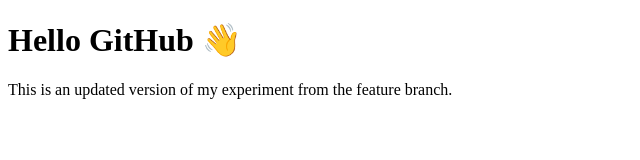
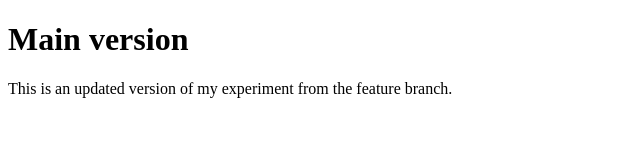
Before and after one commit to ridhii31/Experiment-1, a plain HTML site: page index.html in a window 1280 px wide. Shown: the whole page, without its empty margins (0-640 px from the left). Drawn offline with Linux system fonts and the light colour scheme.

Commit message:
change heading on main branch

```diff
--- a/index.html
+++ b/index.html
@@ -5,7 +5,7 @@
     <title>Experiment 1</title>
   </head>
   <body>
-    <h1>Hello GitHub 👋</h1>
+    <h1>Main version</h1>
     <p>This is an updated version of my experiment from the feature branch.</p>
   </body>
 </html>
```
